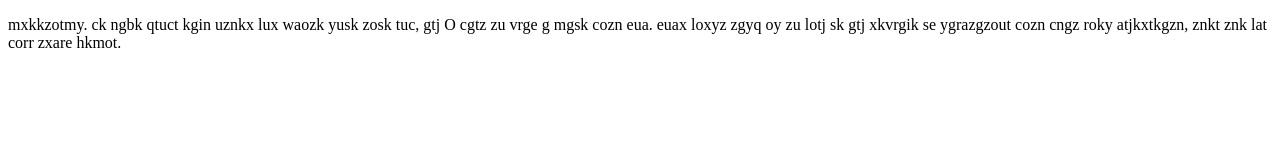
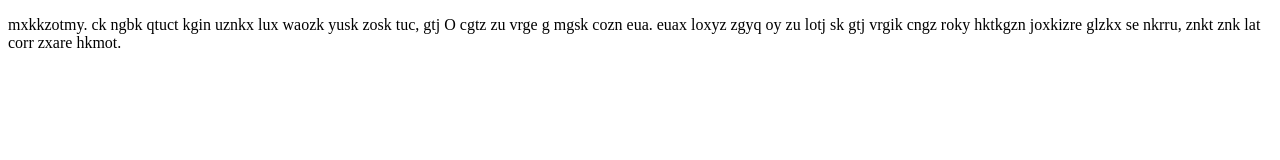
Before and after one commit to 2I5I20I20I25I/hello, a plain HTML site: page index.html in a window 1280 px wide. Drawn offline with Linux system fonts and the light colour scheme.

Commit message:
Update index.html

```diff
--- a/index.html
+++ b/index.html
@@ -2,7 +2,7 @@
 <html>
 <body>
 
-<p>mxkkzotmy. ck ngbk qtuct kgin uznkx lux waozk yusk zosk tuc, gtj O cgtz zu vrge g mgsk cozn eua. euax loxyz zgyq oy zu lotj sk gtj xkvrgik se ygrazgzout cozn cngz roky atjkxtkgzn, znkt znk lat corr zxare hkmot.</p>
+<p>mxkkzotmy. ck ngbk qtuct kgin uznkx lux waozk yusk zosk tuc, gtj O cgtz zu vrge g mgsk cozn eua. euax loxyz zgyq oy zu lotj sk gtj vrgik cngz roky hktkgzn joxkizre glzkx se nkrru, znkt znk lat corr zxare hkmot.</p>
 
   </body>
 </html>
```
